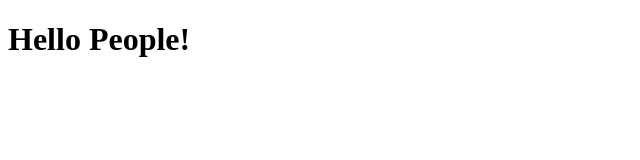
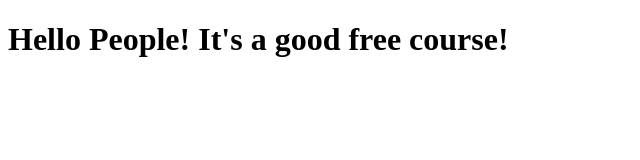
Before and after one commit to ShiroXxh/coursera-test, a plain HTML site: page site/index.html in a window 1280 px wide. Shown: the whole page, without its empty margins (0-640 px from the left). Drawn offline with Linux system fonts and the light colour scheme.

Commit message:
small addition to our page content

```diff
--- a/site/index.html
+++ b/site/index.html
@@ -6,6 +6,6 @@
 	<title>Hello World!</title>
 </head>
 <body>
-<h1>Hello People!</h1>
+<h1>Hello People! It's a good free course!</h1>
 </body>
 </html>
```
